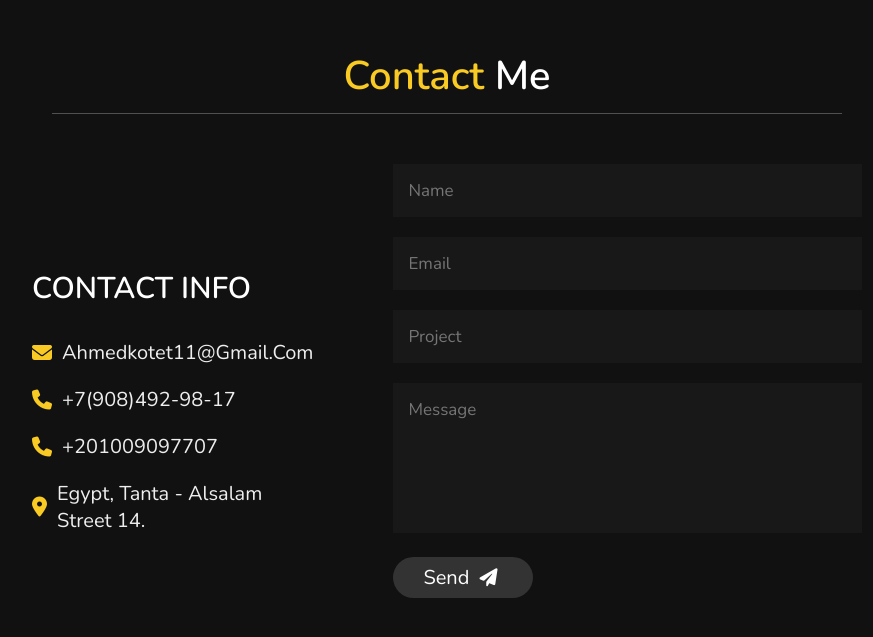
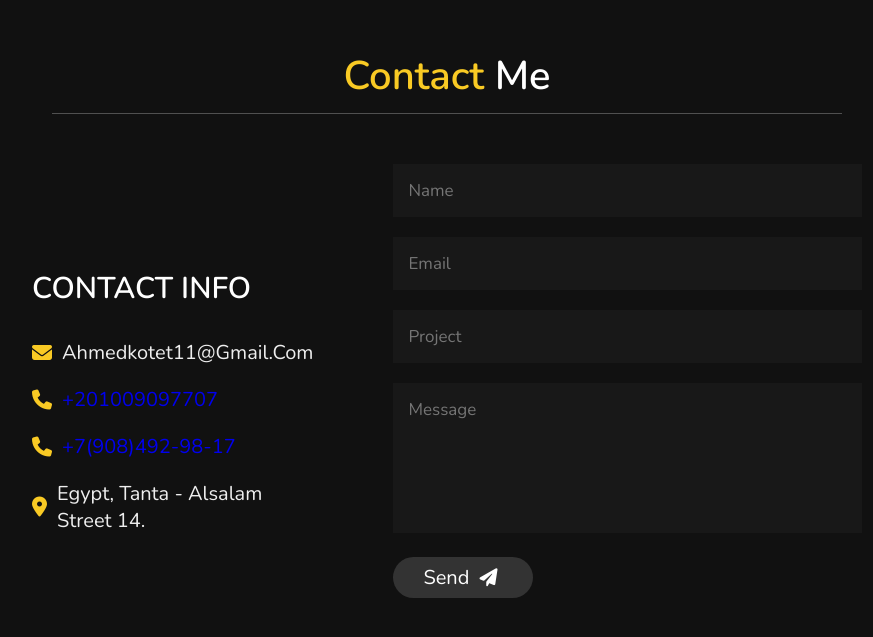
Before and after one commit to stepancar-web-programming/2022-fall-lab-portfolio-kotet-ahmed-mahmud, a website: page index.html in a window 1280 px wide. Shown: the part 3171-3808 px from the top of the page, without its empty margins (368-1241 px from the left). Drawn offline with nearby package versions, Linux system fonts and the light colour scheme.

Commit message:
tel updated

```diff
--- a/index.html
+++ b/index.html
@@ -209,8 +209,8 @@
 
         <div class="info">
             <h3> <i class="fas fa-envelope"></i> ahmedkotet11@gmail.com</h3>
-            <h3> <i class="fas fa-phone"></i> +7(908)492-98-17 </h3>
-            <h3> <i class="fas fa-phone"></i> +201009097707 </h3>
+            <h3> <i class="fas fa-phone"></i> <a href="+201009097707">+201009097707</a> </h3>
+            <h3> <i class="fas fa-phone"></i> <a href="+7(908)492-98-17">+7(908)492-98-17</a> </h3>
             <h3> <i class="fas fa-map-marker-alt"></i> Egypt, tanta - Alsalam street 14. </h3>
         </div>
 
```
